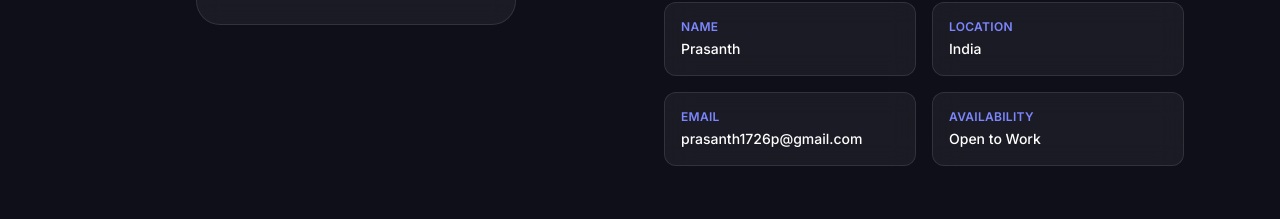
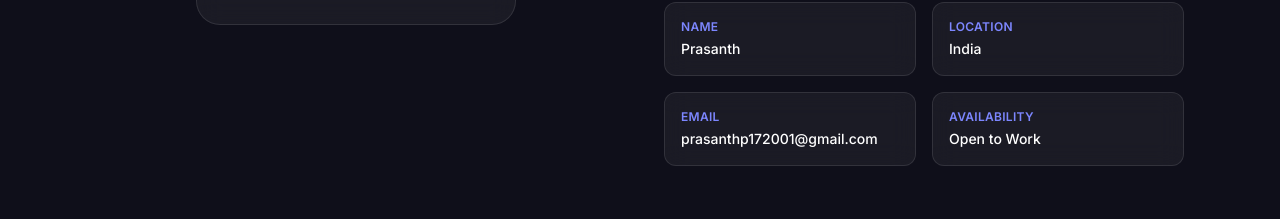
Before and after one commit to Prasanthp1726/portfolio, a Next.js app: page / in a window 1280 px wide. Shown: the part 1520-1739 px from the top of the page. Built offline with nearby package versions, Linux system fonts and the light colour scheme.

Commit message:
fix: update email to prasanthp172001@gmail.com

```diff
--- a/src/components/About.tsx
+++ b/src/components/About.tsx
@@ -83,7 +83,7 @@ export default function About() {
               {[
                 { label: "Name", value: "Prasanth" },
                 { label: "Location", value: "India" },
-                { label: "Email", value: "prasanth1726p@gmail.com" },
+                { label: "Email", value: "prasanthp172001@gmail.com" },
                 { label: "Availability", value: "Open to Work" },
               ].map((item) => (
                 <div key={item.label} className="glass rounded-xl p-4">
--- a/src/components/Contact.tsx
+++ b/src/components/Contact.tsx
@@ -23,7 +23,7 @@ export default function Contact() {
         from_email: form.email,
         subject: form.subject,
         message: form.message,
-        to_email: "prasanth1726p@gmail.com",
+        to_email: "prasanthp172001@gmail.com",
       }, PUBLIC_KEY);
       setStatus("success");
       setForm({ name: "", email: "", subject: "", message: "" });
@@ -42,8 +42,8 @@ export default function Contact() {
         </svg>
       ),
       label: "Email",
-      value: "prasanth1726p@gmail.com",
-      href: "mailto:prasanth1726p@gmail.com",
+      value: "prasanthp172001@gmail.com",
+      href: "mailto:prasanthp172001@gmail.com",
     },
     {
       icon: (
```
